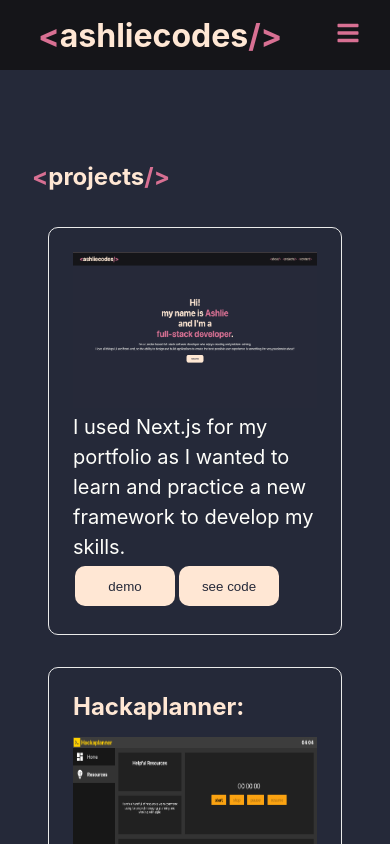
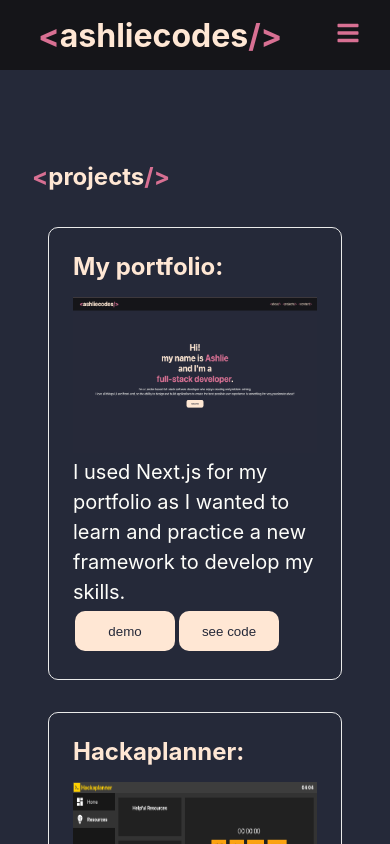
Before and after one commit to ashliecodes/portfolio, a Next.js app: page /projects in a window 390 px wide. Shown: the top 844 px of the page. Built offline with nearby package versions, Linux system fonts and the light colour scheme.

Commit message:
phone testing

```diff
--- a/pages/projects.js
+++ b/pages/projects.js
@@ -16,6 +16,7 @@ function Projects() {
           <section className={styles.grid}>
             {/* PORTFOLIO */}
             <div className={styles.card}>
+              <h2 className={styles.title}>My portfolio:</h2>
               <div className={styles.imgContainer}>
                 <Image
                   className={styles.img}
--- a/styles/projects.module.scss
+++ b/styles/projects.module.scss
@@ -85,6 +85,6 @@
 
 @media screen and (max-width: 730px) {
   .projectsTitle {
-    margin-top: 30px;
+    margin-top: 10px;
   }
 }
```
